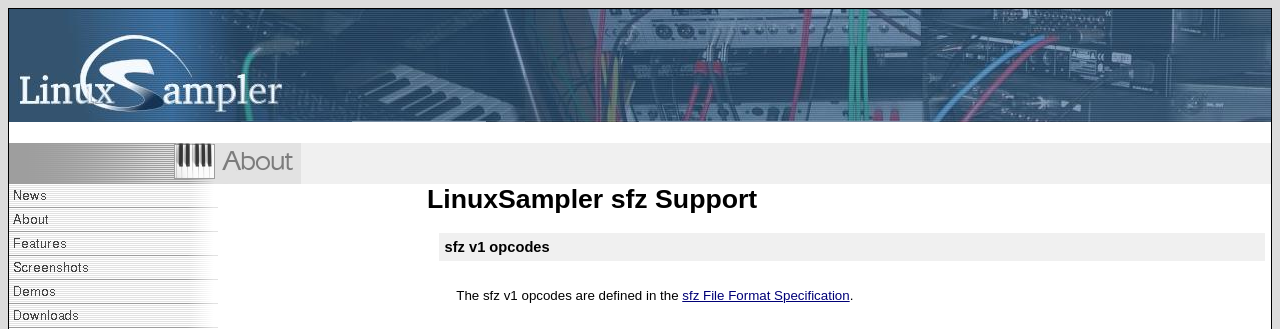
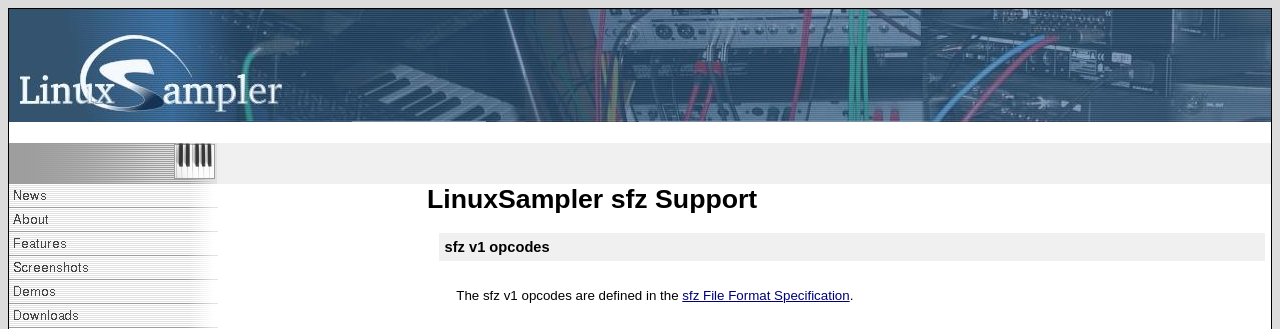
Before and after one commit to svn2github/linuxsampler-web, a PHP site: page /sfz/index.php in a window 1280 px wide. Shown: the top 329 px of the page. Run offline with PHP 8.4, Linux system fonts and the light colour scheme.

Commit message:
- minor cosmetical fix in header template
git-svn-id: https://svn.linuxsampler.org/svn/web@2255 d2c4447f-3961-4fff-bec3-96d84be9abe5

```diff
--- a/trunk/www.linuxsampler.org/tmpl/header.php
+++ b/trunk/www.linuxsampler.org/tmpl/header.php
@@ -115,7 +115,7 @@
         <h1><span class="hidden">The LinuxSampler Project</span></h1>
 
             <table border=0 cellspacing=0 cellpadding=0><tr><th colspan=2 align=left>
-            <img name="h1about" src="/gfx/h1about.png" alt="About"><span class="hidden">about</span></th></tr>
+            <img name="h1about" src="/gfx/h1blank.png" alt="About"><span class="hidden">about</span></th></tr>
             <tr><td valign=top>
             <a id="news" href="/index.php" onmouseover="javascript:if(document.images)document.news.src = newsover.src" onmouseout="javascript:if(document.images)document.news.src = newsout.src"><img name="news" src="/gfx/mnews.png" alt="news"></a>
             <a id="about" href="/about.html" onmouseover="javascript:if(document.images)document.about.src = aboutover.src" onmouseout="javascript:if(document.images)document.about.src = aboutout.src"><img name="about" src="/gfx/mabout.png" alt="about"></a>
```
